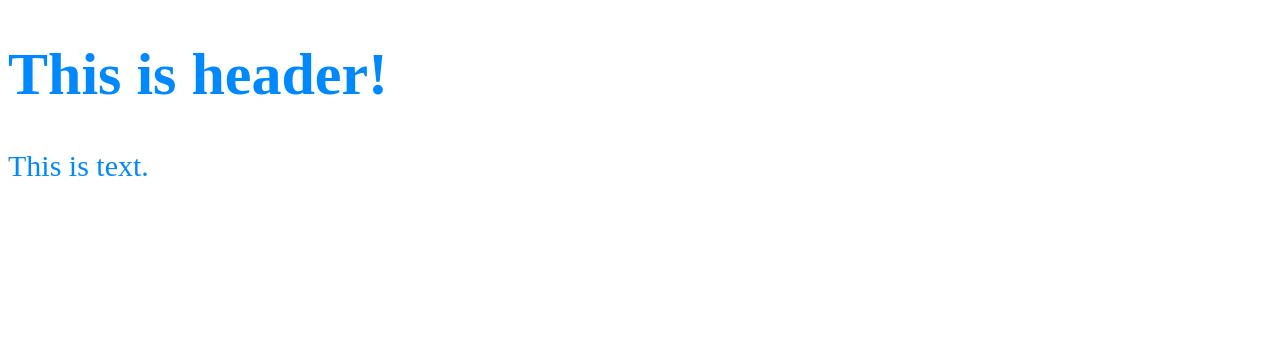
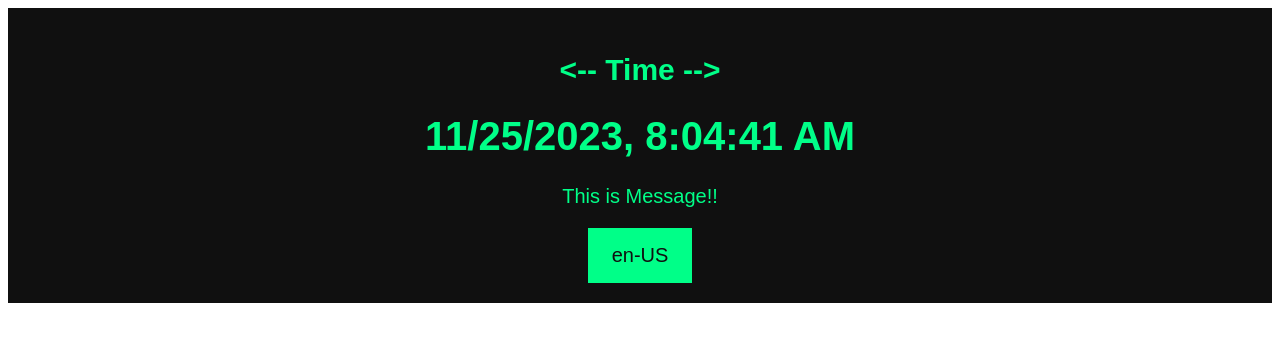
Before and after one commit to Tazri/react-revise, a React (Vite) app: page / in a window 1280 px wide. Shown: the top 342 px of the page. Built offline with nearby package versions, Linux system fonts and the light colour scheme.

Commit message:
complete document on handling_event

```diff
--- /dev/null
+++ b/src/App.jsx
@@ -0,0 +1,12 @@
+import React from "react";
+import Clock from "./Clock";
+
+class App extends React.Component{
+    render(){
+        return (<>
+            <Clock />
+        </>);
+    }
+}
+
+export default App;
--- /dev/null
+++ b/src/Button.jsx
@@ -0,0 +1,50 @@
+import React from "react";
+import PropTypes from "prop-types";
+
+class Button extends React.Component{
+    shouldComponentUpdate(nextProps){
+        let{
+            children : nextChildren
+        } = nextProps;
+
+        let{
+            children : currentChildren
+        } = this.props;
+
+        if(nextChildren == currentChildren){
+            return false;
+        }
+        return true;
+    }
+
+    render(){
+        let {
+            style,
+            children,
+            changeHandler
+        } = this.props;
+
+        return(
+            <button style={style} onClick={()=>changeHandler()}>{children}</button>
+        )
+    }
+}
+
+Button.defaultProps = {
+    style : {
+        color : "#101010",
+        cursor : "pointer",
+        padding : "16px 24px",
+        backgroundColor : "#00ff88",
+        fontSize : "20px",
+        border : "none"
+    }
+}
+
+Button.propTypes = {
+    children : PropTypes.string.isRequired,
+    style : PropTypes.object,
+    changeHandler : PropTypes.func.isRequired
+}
+
+export default Button;
--- /dev/null
+++ b/src/Clock.jsx
@@ -0,0 +1,88 @@
+import React from "react";
+import PorpTypes from "prop-types";
+import Button from "./Button";
+
+
+class Clock extends React.Component{
+    constructor(props){
+        super(props);
+
+        let {
+            locale
+        } = props;
+
+        this.state = {
+            date : new Date(),
+            locale
+        }
+    }
+
+    componentDidMount(){
+        this.intervalId = setInterval(()=>{
+            this.tick();
+        },1000);
+    }
+
+    componentWillUnmount(){
+        clearInterval(this.intervalId);
+    }
+
+    tick(){
+        this.setState((/**state,props */)=>{
+            return {
+                date : new Date()
+            }
+        });
+    }
+
+    changeLocale(){
+        let {
+            locale
+        } = this.state;
+
+        this.setState({
+            locale : locale === "en-US" ? "bn-BD" : "en-US"
+        })
+    }
+
+    render(){
+        let {
+            children,
+            style
+        } = this.props;
+
+        let {
+            date,
+            locale
+        } = this.state;
+
+        return (<div style={style}>
+            <h2>{"<-- Time -->"}</h2>
+            <h1>{date.toLocaleString(locale)}</h1>
+            {children}
+
+            <Button changeHandler={this.changeLocale.bind(this)}>{locale}</Button>
+        </div>)
+    }
+}
+
+Clock.defaultProps = {
+    locale : "en-US",
+    children : <p>This is Message!!</p>,
+    style : {
+        fontSize : "20px",
+        fontFamily : "'Fira Code',Arial",
+        padding : "20px",
+        backgroundColor : "#101010",
+        color : "#00ff88",
+        textAlign : "center"
+    }
+}
+
+Clock.propTypes = {
+    children : PorpTypes.any,
+    locale : PorpTypes.string,
+    style : PorpTypes.object
+}
+
+export default Clock;
--- a/src/main.jsx
+++ b/src/main.jsx
@@ -1,22 +1,13 @@
 import React from "react";
 import { createRoot } from "react-dom/client";
+import App from "./App";
 
 
-let element = React.createElement(
-    "div",
-    {
-        style : {
-            color : "#0088ff",
-            fontSize : "30px"
-        }
-    },
-    React.createElement("h1",null,"This is header!"),
-    React.createElement("p",null,"This is text.")
-    );
-
-console.log(element);
-
-createRoot(document.getElementById("root")).render(element);
+createRoot(document.getElementById("root")).render(
+    <React.StrictMode>
+        <App />
+    </React.StrictMode>
+);
 
 // deprecated
 // ReactDOM.render(document.getElementById("root"),element);
```
Also changed, not shown: 1 other file (tests, documents, lock files or other folders).
